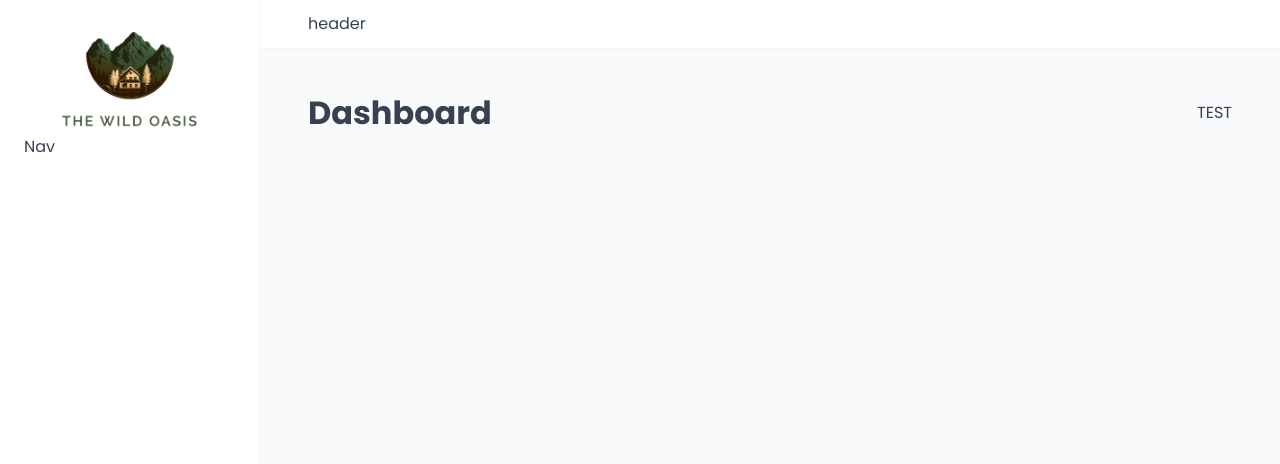
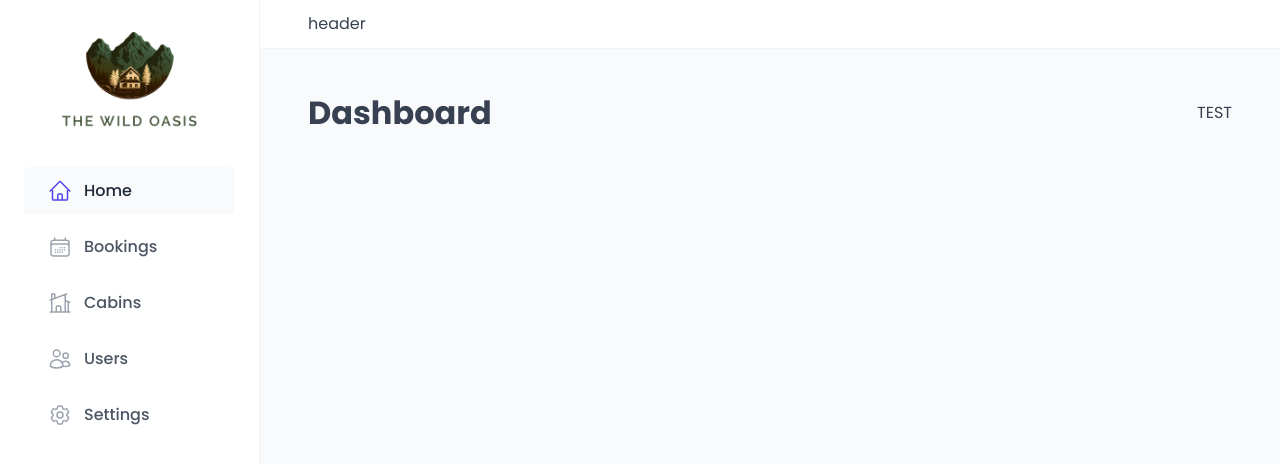
Before and after one commit to MOTANAFI/hotel-booking, a React (Vite) app: page /dashboard in a window 1280 px wide. Shown: the top 464 px of the page. Built offline with nearby package versions, Linux system fonts and the light colour scheme; a web font is replaced by a local one.

Commit message:
Built the sidebar and main navigation

```diff
--- a/package.json
+++ b/package.json
@@ -12,6 +12,7 @@
   "dependencies": {
     "react": "^18.2.0",
     "react-dom": "^18.2.0",
+    "react-icons": "^4.11.0",
     "react-router-dom": "^6.15.0",
     "styled-components": "^6.0.7"
   },
--- a/src/ui/MainNav.jsx
+++ b/src/ui/MainNav.jsx
@@ -1,4 +1,12 @@
+import { NavLink } from "react-router-dom";
 import styled from "styled-components";
+import {
+  HiOutlineCalendarDays,
+  HiOutlineCog6Tooth,
+  HiOutlineHome,
+  HiOutlineHomeModern,
+  HiOutlineUsers,
+     } from "react-icons/hi2";
 
 const NavList = styled.ul`
   display: flex;
@@ -6,7 +14,7 @@
   gap: 0.8rem;
 `;
 
-const Link = styled.a`
+const StyledNavLink = styled(NavLink)`
   &:link,
   &:visited {
     display: flex;
@@ -47,6 +55,47 @@
 
 export default function() {
   return (
-    <nav>Nav</nav>
+    <nav>
+      <NavList>
+        <li>
+          <StyledNavLink to="/dashboard">
+            <HiOutlineHome/>
+            <span>Home</span>
+            </StyledNavLink>
+        </li>
+        <li>
+          <StyledNavLink to="/bookings">
+            <HiOutlineCalendarDays/>
+            <span>
+            Bookings
+            </span>
+            </StyledNavLink>
+        </li>
+        <li>
+          <StyledNavLink to="/cabins">
+            < HiOutlineHomeModern/>
+            <span>
+            Cabins
+            </span>
+            </StyledNavLink>
+        </li>
+        <li>
+          <StyledNavLink to="/users">
+            <HiOutlineUsers/>
+            <span>
+            Users
+            </span>
+            </StyledNavLink>
+        </li>
+        <li>
+          <StyledNavLink to="/settings">
+            <HiOutlineCog6Tooth/>
+            <span>
+            Settings
+            </span>
+            </StyledNavLink>
+        </li>
+      </NavList>
+    </nav>
   )
 }
--- a/src/ui/Sidebar.jsx
+++ b/src/ui/Sidebar.jsx
@@ -8,6 +8,9 @@
 padding: 3.2rem 2.4rem;
 border-right: 1px solid var(--color-grey-100);
 grid-row: 1 / -1;
+display: flex;
+flex-direction: column;
+gap: 3.2rem;
 `
 
 const Sidebar = () => {
```
Also changed, not shown: 1 other file (tests, documents, lock files or other folders).
